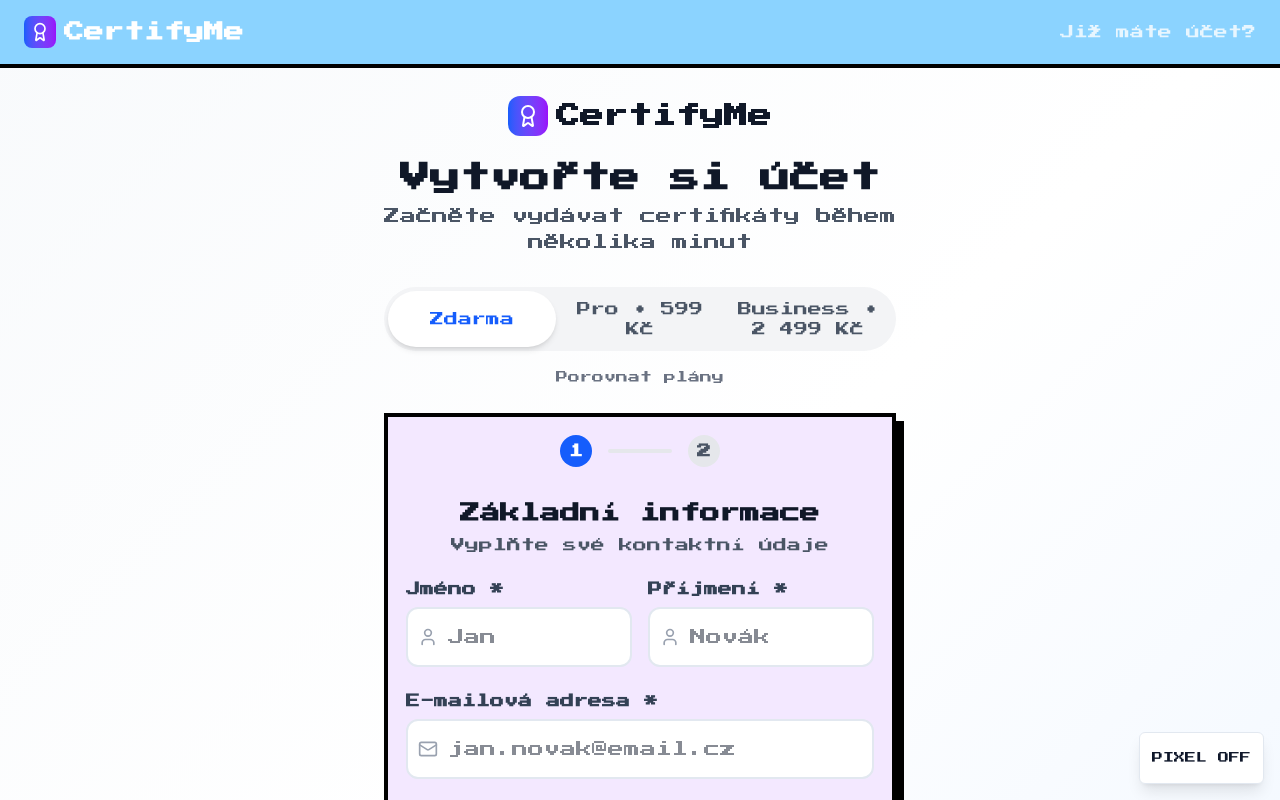
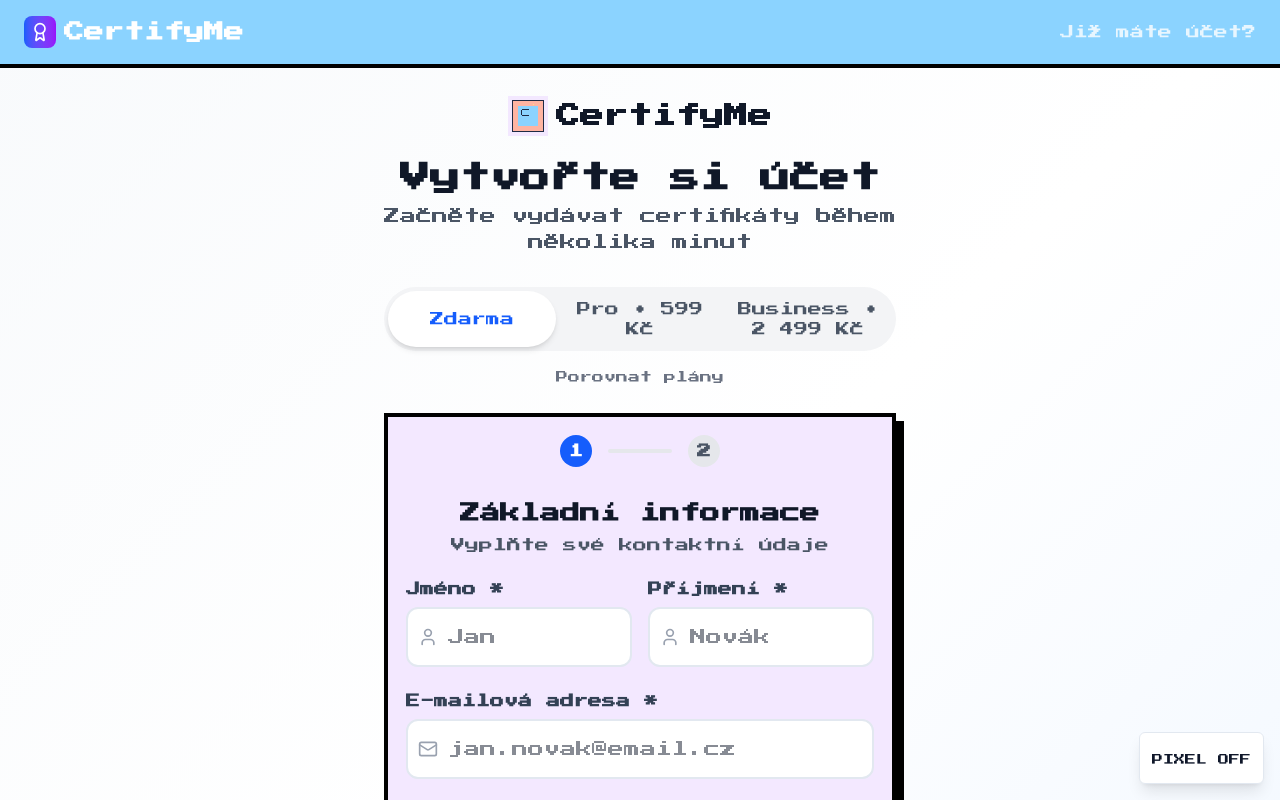
Before and after one commit to TerkaModrajda/certify, a Next.js app: page /auth/register in a window 1280 px wide. Shown: the top 800 px of the page. Built offline with nearby package versions, Linux system fonts and the light colour scheme.

Commit message:
changing pixel art

```diff
--- a/app/auth/register/page.tsx
+++ b/app/auth/register/page.tsx
@@ -247,11 +247,9 @@ export default function RegisterPage() {
 
       <div className="min-h-screen bg-gradient-soft flex items-center justify-center p-4 pt-24">
         <div className="w-full max-w-lg">
-        <div className="text-center mb-8">
+          <div className="text-center mb-8">
           <Link href="/" className="inline-flex items-center space-x-2 mb-6">
-            <div className="w-10 h-10 bg-gradient-to-r from-blue-600 to-purple-600 rounded-xl flex items-center justify-center">
-              <Award className="w-6 h-6 text-white" />
-            </div>
+            <img src="/pixel/logo.svg" alt="CertifyMe" className="w-10 h-10" />
             <span className="text-2xl font-bold text-gray-900">CertifyMe</span>
           </Link>
 
--- a/app/globals.css
+++ b/app/globals.css
@@ -211,3 +211,10 @@ body {
 
 /* Make images crisp */
 .pixel img { image-rendering: pixelated; }
+
+/* Tiled pixel background */
+.pixel-body-tile {
+  background-image: url('/pixel/tile.png');
+  background-repeat: repeat;
+  background-size: 16px 16px;
+}
--- a/app/layout.tsx
+++ b/app/layout.tsx
@@ -26,7 +26,7 @@ export default function RootLayout({
   return (
     <html lang="en">
       <body
-        className={`${inter.variable} ${jetbrainsMono.variable} antialiased`}
+        className={`${inter.variable} ${jetbrainsMono.variable} antialiased pixel pixel-body-tile`}
       >
         {children}
         <PixelToggle />
--- a/app/page.tsx
+++ b/app/page.tsx
@@ -10,9 +10,7 @@ export default function HomePage() {
         <div className="container mx-auto px-6 py-4">
           <div className="flex items-center justify-between">
             <div className="flex items-center space-x-2">
-              <div className="w-8 h-8 bg-gradient-to-r from-blue-600 to-purple-600 rounded-lg flex items-center justify-center">
-                <Award className="w-5 h-5 text-white" />
-              </div>
+              <img src="/pixel/logo.svg" alt="CertifyMe" className="w-8 h-8" />
               <span className="text-xl font-bold text-white">CertifyMe</span>
             </div>
             <div className="flex items-center space-x-6">
```
Also changed, not shown: public/pixel/logo.svg (added), public/pixel/tile.png (added).
